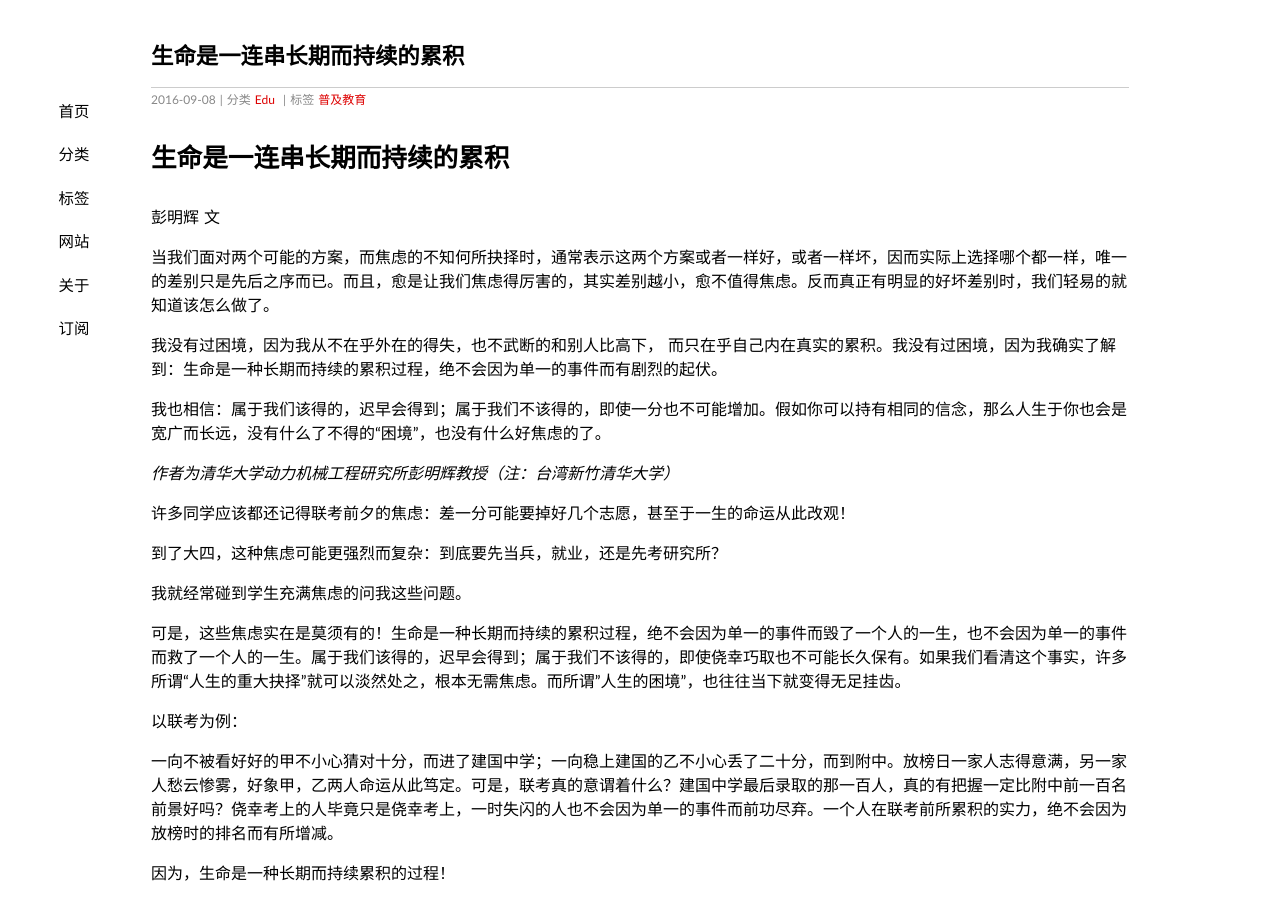
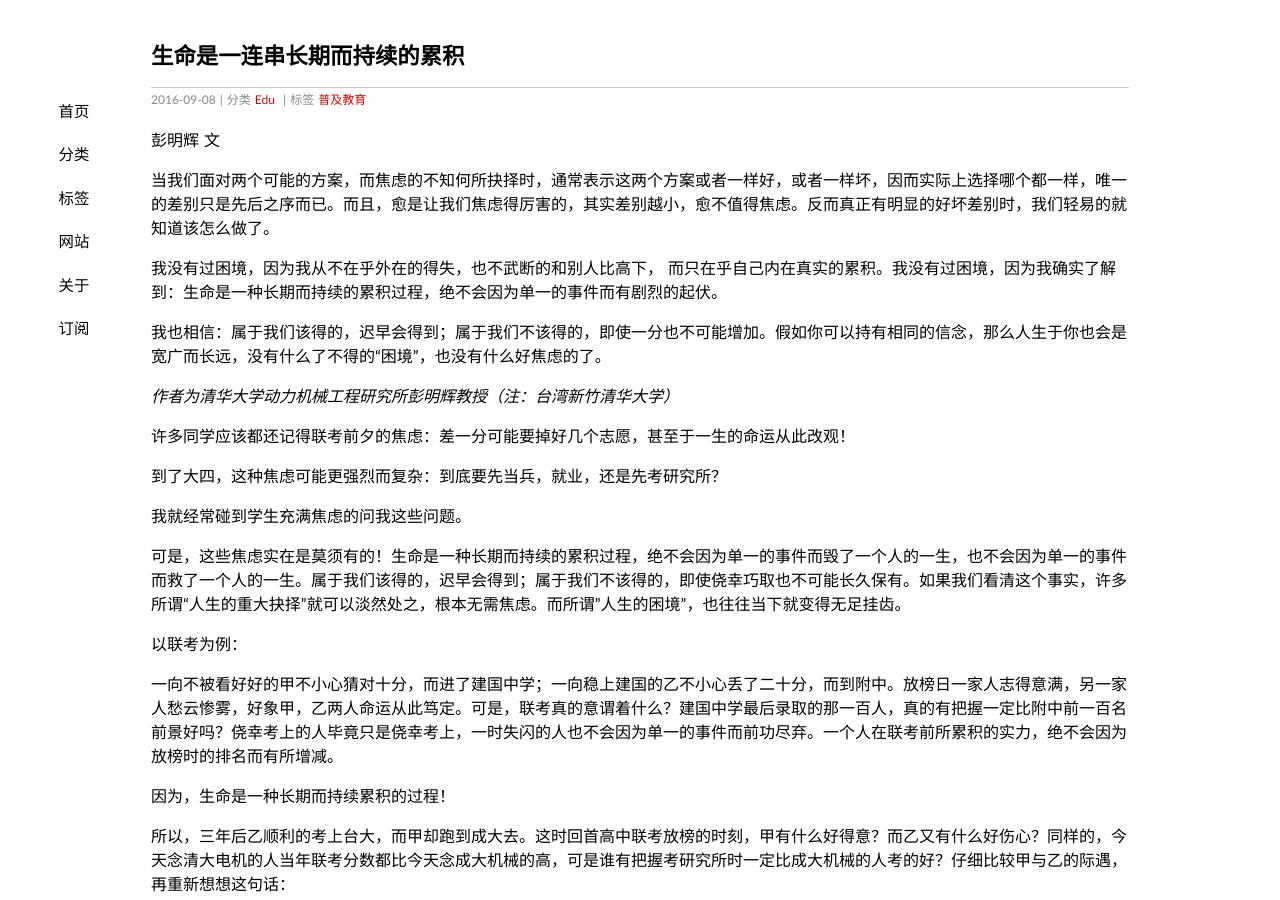
Before and after one commit to ccpaging/ccpaging.github.io, a Jekyll site: the page built from _posts/2016-09-08-life.md, in a window 1280 px wide and 900 px high. Built offline with Jekyll 4.4.1, drawn with Linux system fonts in a browser that asks for light colours; comment, search, counter and statistics services are not loaded.

Commit message:
New post

```diff
--- a/_posts/2016-09-08-life.md
+++ b/_posts/2016-09-08-life.md
@@ -6,8 +6,6 @@ categories: Edu
 tags: 普及教育
 mathjax: false
 ---
-
-# 生命是一连串长期而持续的累积
 
 彭明辉 文
 
```
